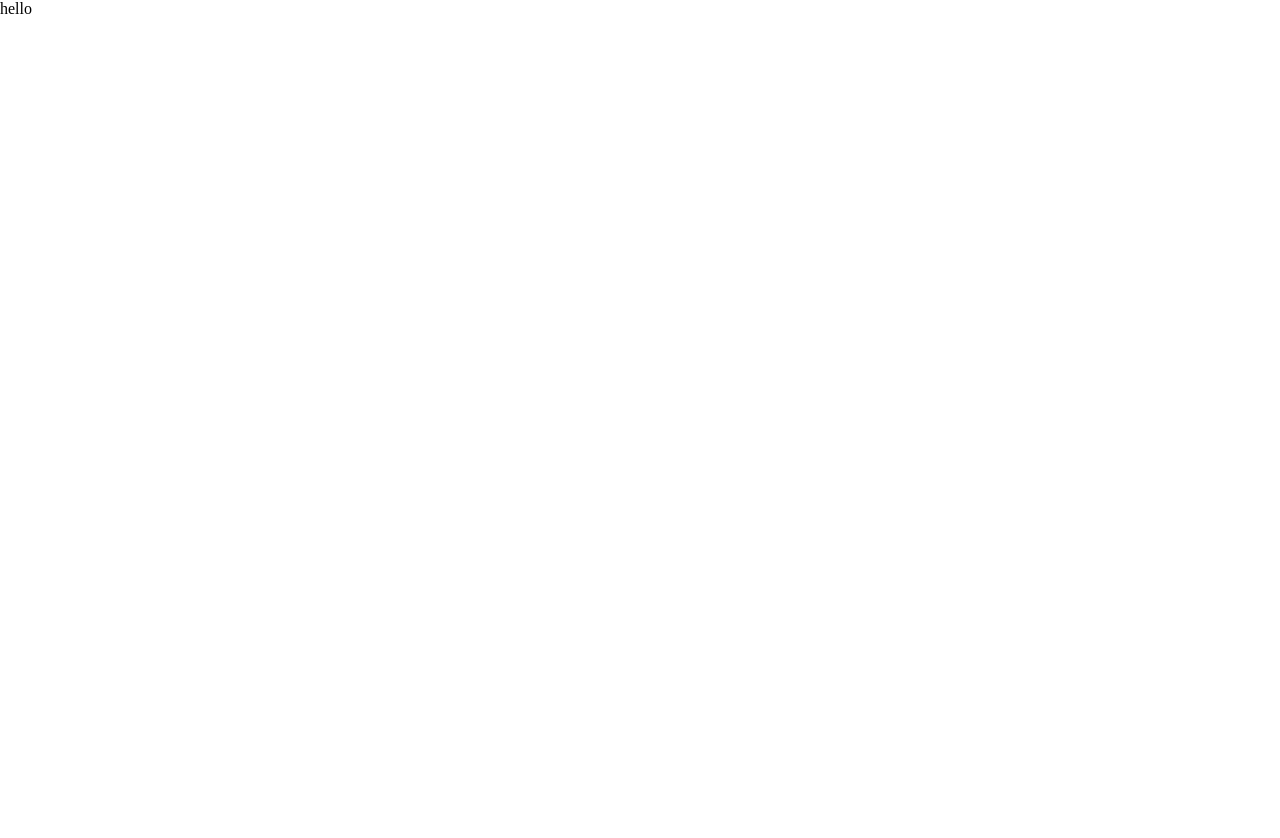
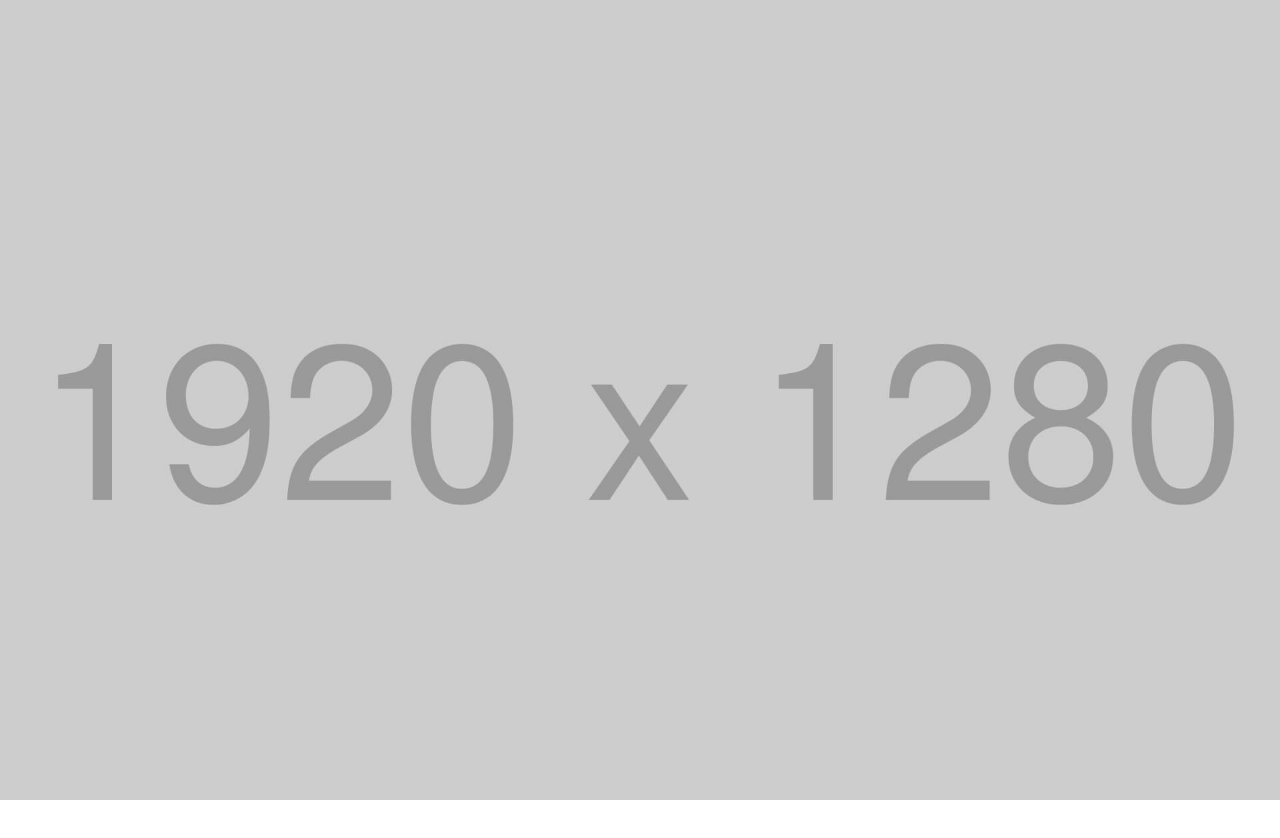
Before and after one commit to a-myzk/codestep-recipe-top, a plain HTML site: page index.html in a window 1280 px wide. Before the commit the page ends 800 px from the top, so only its background shows below. Drawn offline with Linux system fonts and the light colour scheme; some packages are replaced by stand-ins of ours.

Commit message:
[Add]mainvisual作成

```diff
--- a/css/style.css
+++ b/css/style.css
@@ -2,3 +2,24 @@
 
 /* レイアウト確認用アウトライン */
 /* * { outline: 2px solid #8f8ead;} */
+
+html {
+  font-size: 100%;
+}
+body {
+  color: #2b2a27;
+  font-size: 0.875rem;
+}
+img {
+  max-width: 100%;
+}
+
+/* mainvisual
+------------------------------------------- */
+#mainvisual img {
+  width: 100%;
+  height: 100vh;
+  object-fit: cover;
+  object-position: center top;
+  margin-bottom: 80px;
+}
--- a/index.html
+++ b/index.html
@@ -10,6 +10,10 @@
   <title>codestep-recipe-top</title>
 </head>
 <body>
-  hello
+  <main>
+    <div id="mainvisual">
+      <img src="img/mainvisual.jpg" alt="mainvisual">
+    </div>
+  </main>
 </body>
 </html>
```
